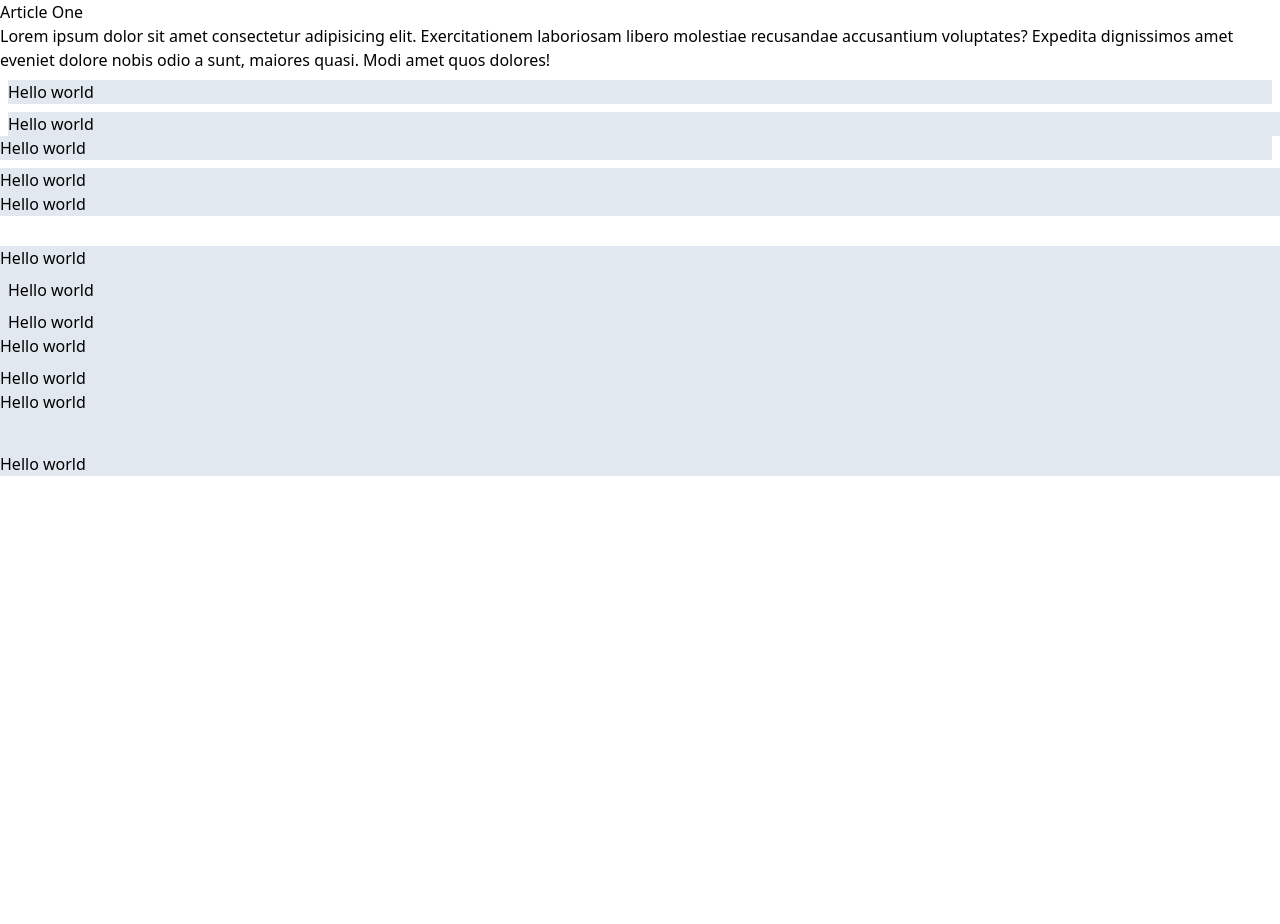
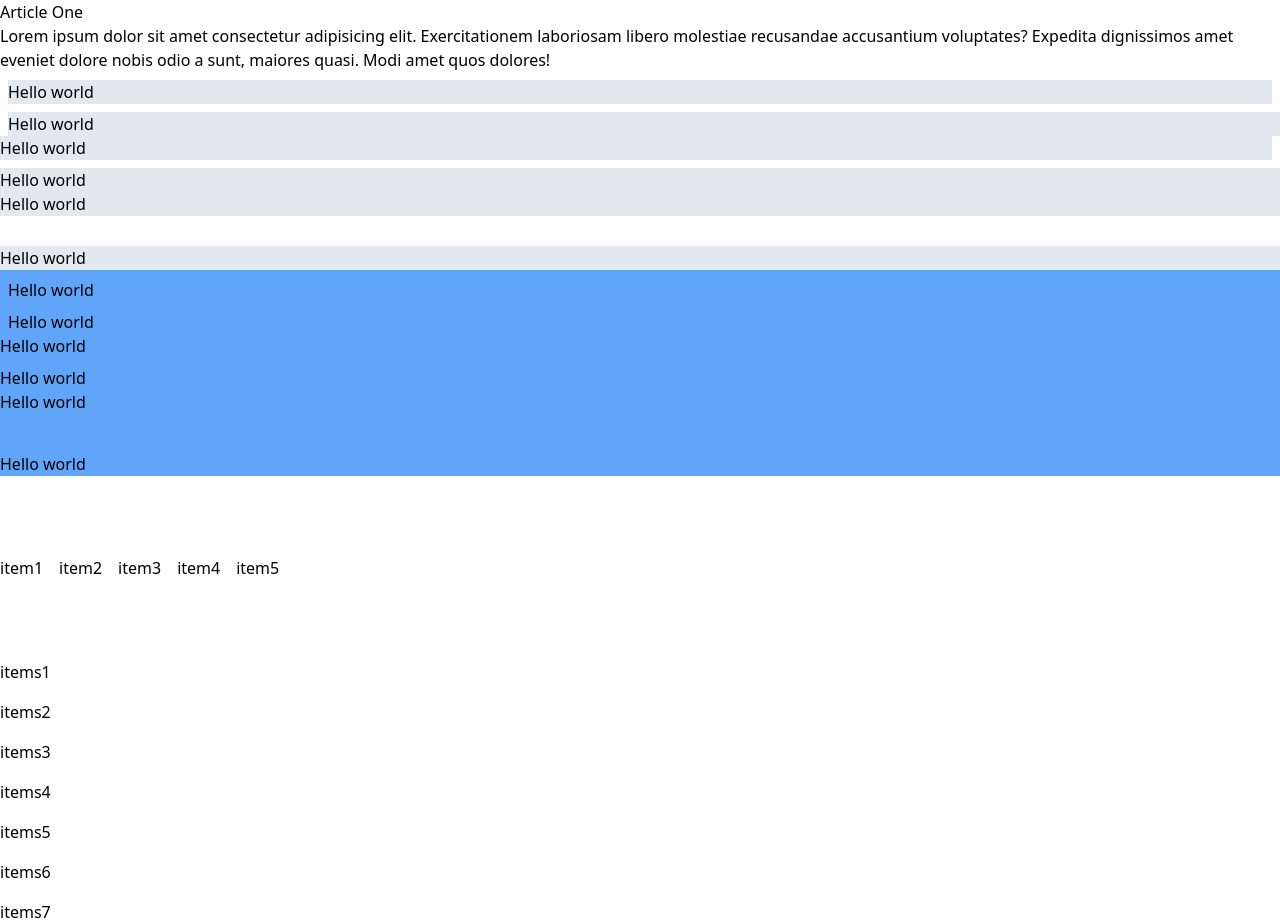
Before and after one commit to sigma390/Tailwind-Pro-Level, a plain HTML site: page 03-container-spacing/index.html in a window 1280 px wide. Before the commit the page ends 800 px from the top, so only its background shows below. Drawn offline with nearby package versions, Linux system fonts and the light colour scheme.

Commit message:
Done SpaceBetween!!!

```diff
--- a/03-container-spacing/index.html
+++ b/03-container-spacing/index.html
@@ -30,15 +30,30 @@
 
 
       <!-- Padding -->
-      <div class="bg-slate-200 p-2">Hello world</div>
-      <div class="bg-slate-200 pl-2">Hello world</div>
-      <div class="bg-slate-200 pr-2">Hello world</div>
-      <div class="bg-slate-200 pt-2">Hello world</div>
-      <div class="bg-slate-200 pb-2">Hello world</div>
-      <div class="bg-slate-200 pt-[30px]">Hello world</div>
+      <div class="bg-blue-400 p-2">Hello world</div>
+      <div class="bg-blue-400 pl-2">Hello world</div>
+      <div class="bg-blue-400 pr-2">Hello world</div>
+      <div class="bg-blue-400 pt-2">Hello world</div>
+      <div class="bg-blue-400 pb-2">Hello world</div>
+      <div class="bg-blue-400 pt-[30px]">Hello world</div>
       <!-- Space Between X -->
-
+      <div class="flex mt-20 space-x-4">
+        <div class="div">item1</div>
+        <div class="div">item2</div>
+        <div class="div">item3</div>
+        <div class="div">item4</div>
+        <div class="div">item5</div>
+      </div>
       <!-- Space Between Y -->
+      <div class="flex flex-col mt-20 space-y-4">
+        <div class="div">items1</div>
+        <div class="div">items2</div>
+        <div class="div">items3</div>
+        <div class="div">items4</div>
+        <div class="div">items5</div>
+        <div class="div">items6</div>
+        <div class="div">items7</div>
+      </div>
     </div>
   </body>
 </html>
```
